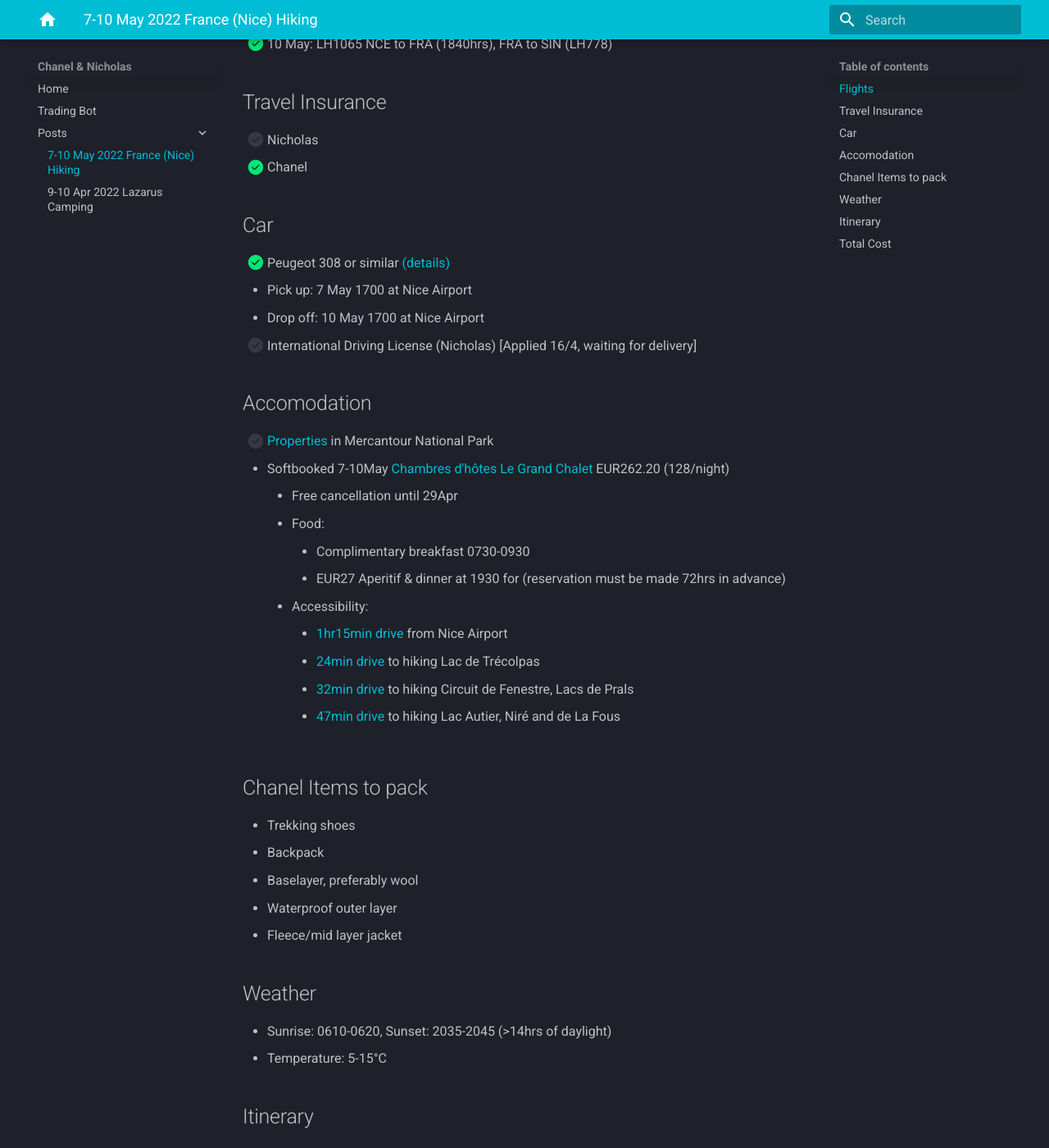
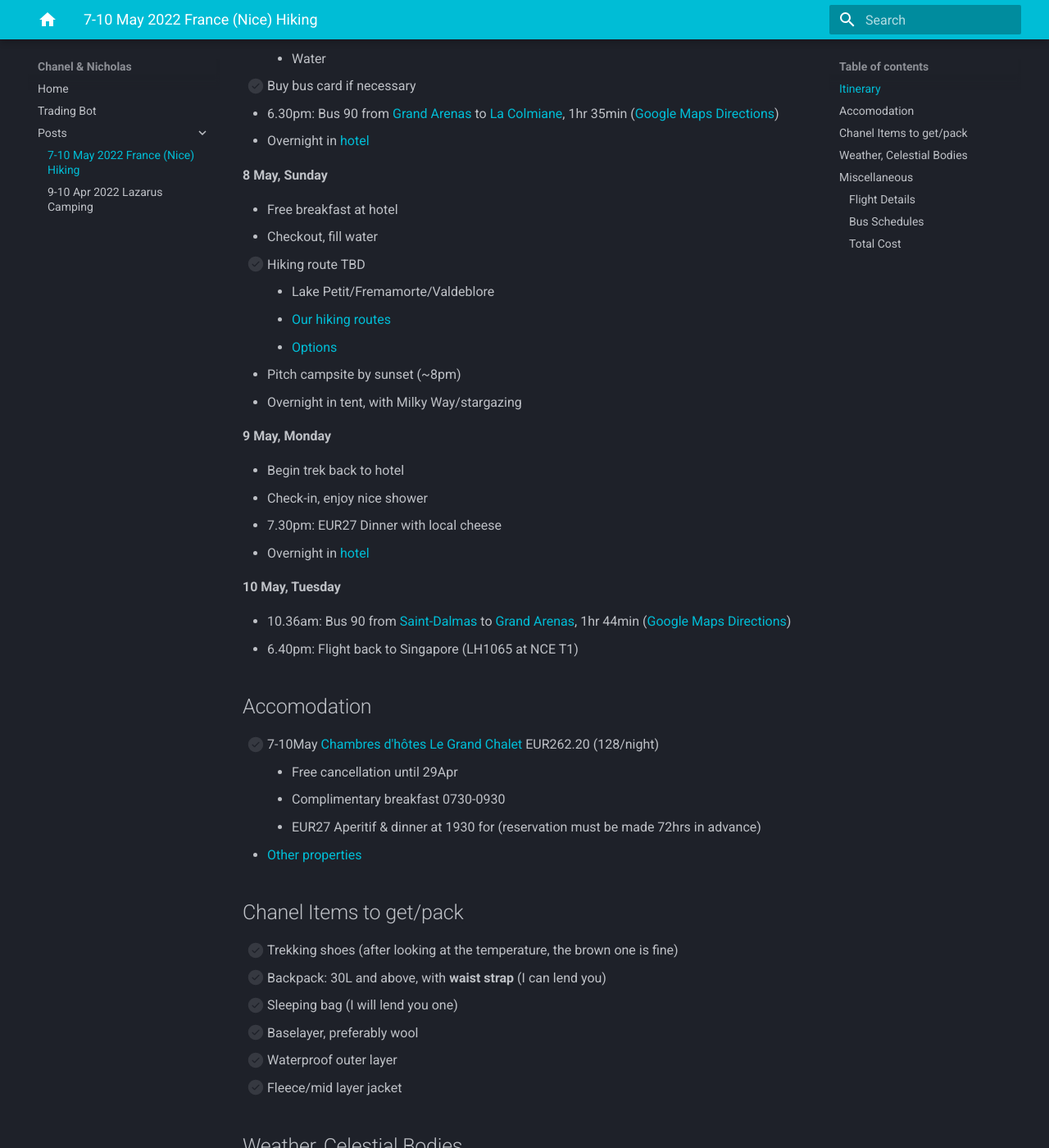
Before and after one commit to extrange/chanel, an MkDocs documentation site: the page built from docs/posts/2022-05-france-nice-hiking.md, in a window 1280 px wide and 1400 px high, scrolled down 853 px. Shown: the whole window at 82% size. Built offline with MkDocs 1.6.1 and Material for MkDocs 9.7.7, drawn with Linux system fonts in a browser that asks for light colours; some of the changed text lies outside the part shown.

Commit message:
Updated itinerary based on bus 90 availability

```diff
--- a/docs/posts/2022-05-france-nice-hiking.md
+++ b/docs/posts/2022-05-france-nice-hiking.md
@@ -2,76 +2,106 @@
 
 ![](/static/2022-05/mercantour-national-park.jpg)
 
-## Flights
+## Itinerary
+
+**7 May, Saturday**
+
+-   4.20pm: Nicholas reaches NCE T1, Chanel is reading Kobo
+-   Walk to [Carrefour][carrefour]/[Supermarche Casino][supermarche-casino] to buy:
+
+    -   Dinner
+    -   Hiking snacks
+    -   Water
+
+-   [ ] Buy bus card if necessary
+-   6.30pm: Bus 90 from [Grand Arenas][grand-arenas] to [La Colmiane][la-colmiane], 1hr 35min ([Google Maps Directions][nice-to-mercantour-bus])
+-   Overnight in [hotel](#accomodation)
+
+**8 May, Sunday**
+
+-   Free breakfast at hotel
+-   Checkout, fill water
+-   [ ] Hiking route TBD
+
+    -   Lake Petit/Fremamorte/Valdeblore
+    -   [Our hiking routes][our-hiking-routes]
+    -   [Options][hiking-routes]
+
+-   Pitch campsite by sunset (~8pm)
+-   Overnight in tent, with Milky Way/stargazing
+
+**9 May, Monday**
+
+-   Begin trek back to hotel
+-   Check-in, enjoy nice shower
+-   7.30pm: EUR27 Dinner with local cheese
+-   Overnight in [hotel](#accomodation)
+
+**10 May, Tuesday**
+
+-   10.36am: Bus 90 from [Saint-Dalmas][saint-dalmas] to [Grand Arenas][grand-arenas], 1hr 44min ([Google Maps Directions][mercantour-to-nice-bus])
+-   6.40pm: Flight back to Singapore (LH1065 at NCE T1)
+
+## Accomodation
+
+-   [ ] 7-10May [Chambres d'hôtes Le Grand Chalet][hotel] EUR262.20 (128/night)
+    -   Free cancellation until 29Apr
+    -   Complimentary breakfast 0730-0930
+    -   EUR27 Aperitif & dinner at 1930 for (reservation must be made 72hrs in advance)
+-   [Other properties][properties]
+
+## Chanel Items to get/pack
+
+-   [ ] Trekking shoes (after looking at the temperature, the brown one is fine)
+-   [ ] Backpack: 30L and above, with **waist strap** (I can lend you)
+-   [ ] Sleeping bag (I will lend you one)
+-   [ ] Baselayer, preferably wool
+-   [ ] Waterproof outer layer
+-   [ ] Fleece/mid layer jacket
+
+## Weather, Celestial Bodies
+
+-   Sunrise: 0610-0620, Sunset: 2035-2045 (>14hrs of daylight)
+-   Temperature: 5-15°C
+-   [ ] Milky Way visibility
+
+## Miscellaneous
+
+-   [GR52 Trail][gr52-trail]
+
+### Flight Details
 
 **Nicholas**
 
-- [x] 7 May: BA0334 LHR, T5 (1310hrs) to NCE, T1 (1620hrs)
-- [x] 10 May: LH1065 NCE to FRA (1840hrs), FRA to SIN (LH778)
+-   [x] 7 May: BA0334 LHR, T5 (1310hrs) to NCE, T1 (1620hrs)
+-   [x] 10 May: LH1065 NCE to FRA (1840hrs), FRA to SIN (LH778)
 
 **Chanel**
 
-- [x] 10 May: LH1065 NCE to FRA (1840hrs), FRA to SIN (LH778)
+-   [x] 10 May: LH1065 NCE to FRA (1840hrs), FRA to SIN (LH778)
 
+### Bus Schedules
 
-## Travel Insurance
+-   [Bus 90 schedule, in French][bus-90-french-schedule]
+-   [Bus 90 schedule, English][bus-90-schedule]
 
-- [ ] Nicholas
-- [x] Chanel
+### Total Cost
 
-## Car
+-   Accommodation
+-   Food
 
-- [x] Peugeot 308 or similar [(details)][car]
-  - Pick up: 7 May 1700 at Nice Airport
-  - Drop off: 10 May 1700 at Nice Airport
-- [ ] International Driving License (Nicholas) [Applied 16/4, waiting for delivery]
-
-## Accomodation
-
-- [ ] [Properties][properties] in Mercantour National Park
-- Softbooked 7-10May [Chambres d'hôtes Le Grand Chalet][hotel] EUR262.20 (128/night)
-    - Free cancellation until 29Apr
-    - Food:
-        - Complimentary breakfast 0730-0930
-        - EUR27 Aperitif & dinner at 1930 for  (reservation must be made 72hrs in advance)
-    - Accessibility:
-        - [1hr15min drive][nice-to-hotel] from Nice Airport
-        - [24min drive][hotel-to-hike1] to hiking Lac de Trécolpas
-        - [32min drive][hotel-to-hike2] to hiking Circuit de Fenestre, Lacs de Prals
-        - [47min drive][hotel-to-hike3] to hiking Lac Autier, Niré and de La Fous
-
-## Chanel Items to pack
-
-- Trekking shoes
-- Backpack
-- Baselayer, preferably wool
-- Waterproof outer layer
-- Fleece/mid layer jacket
-
-## Weather
-
-- Sunrise: 0610-0620, Sunset: 2035-2045 (>14hrs of daylight)
-- Temperature: 5-15°C
-
-## Itinerary
-
-- [Our hiking routes][our-hiking-routes]. [Hiking route options][hiking-routes]. [Trekking map][trekking-map].
-- Milky Way/stargazing - need to check ephemeris (Nicholas)
-
-## Total Cost
-- Flight from LHR to NCE
-- Car
-- Fuel
-- Accommodation
-- Food
-
-[car]: https://www.klook.com/en-SG/voucher/KLK3789734420?lang=en_SG&token=0b0d2960-c0b8-44ea-6e89-901de5693a45&c=system_email&pid=email
+[bus-90-french-schedule]: https://ftp.lignesdazur.com/ligne_90.pdf
+[bus-90-schedule]: https://www.lignesdazur.com/en/horaire/886/80/1
+[carrefour]: https://goo.gl/maps/1eyvzNNzQiX2CUGV7
+[gr52-trail]: https://happilyevertravels.com/hike-gr52-trail/
+[grand-arenas]: https://goo.gl/maps/x726JbXk9GRtG5Fn9
+[hiking-routes]: https://www.hika.app/explore?latitude=44.15215339999999&longitude=7.001411599999999&locality=France
 [hotel]: https://secure.booking.com/myreservations.en-gb.html?aid=304142;label=gen173nr-1FCAEoggI46AdIM1gEaMkBiAEBmAEJuAEXyAEM2AEB6AEB-AEMiAIBqAIDuAKm5O2SBsACAdICJDJlY2Q4ZDYwLTUxMmYtNDQ3ZC1iMGVlLWMwNWI5NzdiZDNjYdgCBuACAQ;sid=7cac10f4d05cbbae03cc85e6295fde9c;auth_key=T16tVU7bJrMJJxai&;label=from_conf_1
+[la-colmiane]: https://goo.gl/maps/KEguaXFsoxJszkNf8
+[mercantour-to-nice-bus]: https://goo.gl/maps/giMtPFhKf7s8HCce8
+[nice-to-mercantour-bus]: https://goo.gl/maps/4yQzqo8yo1jFuTsC8
+[our-hiking-routes]: https://www.google.com/maps/d/viewer?mid=110bE46beRht3PU2x6XfYhVFYqQdaD4gS&ll=44.14368121724446%2C7.187836335386026&z=11
 [properties]: https://www.booking.com/searchresults.en-gb.html?aid=304142&label=gen173nr-1BCAEoggI46AdIM1gEaMkBiAEBmAEJuAEXyAEM2AEB6AEBiAIBqAIDuAKm5O2SBsACAdICJDJlY2Q4ZDYwLTUxMmYtNDQ3ZC1iMGVlLWMwNWI5NzdiZDNjYdgCBeACAQ&lang=en-gb&sid=5ad5ea96dc2d619c8272bbd7f2bc4453&sb=1&src=hotel&src_elem=sb&error_url=https%3A%2F%2Fwww.booking.com%2Fhotel%2Ffr%2Fle-grand-chalet-valdeblore.en-gb.html%3Faid%3D304142%3Blabel%3Dgen173nr-1BCAEoggI46AdIM1gEaMkBiAEBmAEJuAEXyAEM2AEB6AEBiAIBqAIDuAKm5O2SBsACAdICJDJlY2Q4ZDYwLTUxMmYtNDQ3ZC1iMGVlLWMwNWI5NzdiZDNjYdgCBeACAQ%3Bsid%3D5ad5ea96dc2d619c8272bbd7f2bc4453%3Ball_sr_blocks%3D237813001_178046859_2_1_0%3Bcheckin%3D2022-05-07%3Bcheckout%3D2022-05-09%3Bdest_id%3D3313%3Bdest_type%3Dregion%3Bgroup_adults%3D2%3Bgroup_children%3D0%3Bhapos%3D1%3Bhighlighted_blocks%3D237813001_178046859_2_1_0%3Bhpos%3D1%3Bmatching_block_id%3D237813001_178046859_2_1_0%3Bno_rooms%3D1%3Breq_adults%3D2%3Breq_children%3D0%3Broom1%3DA%252CA%3Bsb_price_type%3Dtotal%3Bsr_order%3Dpopularity%3Bsr_pri_blocks%3D237813001_178046859_2_1_0__17720%3Bsrepoch%3D1650160200%3Bsrpvid%3Ded8f0ce3ba7c0157%3Btype%3Dtotal%3Bucfs%3D1%26%3B&highlighted_hotels=2378130&hp_sbox=1&ss=Valdeblore&is_ski_area=0&ssne=Valdeblore&ssne_untouched=Valdeblore&dest_id=3313&dest_type=region&checkin_year=2022&checkin_month=5&checkin_monthday=7&checkout_year=2022&checkout_month=5&checkout_monthday=10&group_adults=2&group_children=0&no_rooms=1&from_sf=1
-[hiking-routes]: https://www.hika.app/explore?latitude=44.15215339999999&longitude=7.001411599999999&locality=France
-[our-hiking-routes]: https://www.google.com/maps/d/viewer?mid=110bE46beRht3PU2x6XfYhVFYqQdaD4gS&ll=44.14368121724446%2C7.187836335386026&z=11
+[saint-dalmas]: https://goo.gl/maps/peDVK6vxcCPVxM9T9
+[supermarche-casino]: https://goo.gl/maps/CVW2jDJPWHptKZBu6
 [trekking-map]: https://www.openstreetmap.org/relation/1024511#map=10/44.1674/7.0615
-[nice-to-hotel]: https://www.google.com/maps/dir/SIXT+-+Nice+a%C3%A9roport,+Nice,+France/Chambre+d'h%C3%B4tes+Le+Grand+Chalet,+Route+de+la+Colmiane,+06420+Valdeblore,+France/@43.8697843,6.8896862,10z/data=!3m1!4b1!4m14!4m13!1m5!1m1!1s0x12cdd11897ae99f3:0x5078f690abc54f12!2m2!1d7.2127064!2d43.6650582!1m5!1m1!1s0x12cdaeebe29ef0f3:0xa4732f3636468109!2m2!1d7.2060124!2d44.0736181!3e0
-[hotel-to-hike1]:https://www.google.com/maps/dir/Chambre+d'h%C3%B4tes+Le+Grand+Chalet,+Route+de+la+Colmiane,+06420+Valdeblore,+France/44.10817,+7.31037/@44.0924766,7.2230524,13z/data=!3m2!4b1!5s0x12cdd115fb73100d:0x135e375c31f2d70c!4m12!4m11!1m5!1m1!1s0x12cdaeebe29ef0f3:0xa4732f3636468109!2m2!1d7.2060124!2d44.0736181!1m3!2m2!1d7.31037!2d44.10817!3e0
-[hotel-to-hike2]: https://www.google.com/maps/dir/Chambre+d'h%C3%B4tes+Le+Grand+Chalet,+Route+de+la+Colmiane,+06420+Valdeblore,+France/44.09545,+7.35564/@44.0833171,7.2467236,13z/data=!3m1!4b1!4m12!4m11!1m5!1m1!1s0x12cdaeebe29ef0f3:0xa4732f3636468109!2m2!1d7.2060124!2d44.0736181!1m3!2m2!1d7.35564!2d44.09545!3e0
-[hotel-to-hike3]: https://www.google.com/maps/dir/Chambre+d'h%C3%B4tes+Le+Grand+Chalet,+Route+de+la+Colmiane,+06420+Valdeblore,+France/44.07368,+7.39971/@44.0517609,7.2678005,13z/data=!3m1!4b1!4m12!4m11!1m5!1m1!1s0x12cdaeebe29ef0f3:0xa4732f3636468109!2m2!1d7.2060124!2d44.0736181!1m3!2m2!1d7.39971!2d44.07368!3e0
```
Also changed, not shown: docs/posts/2022-04-09-lazarus-camping.md (+11 -10 lines), 1 other file.
